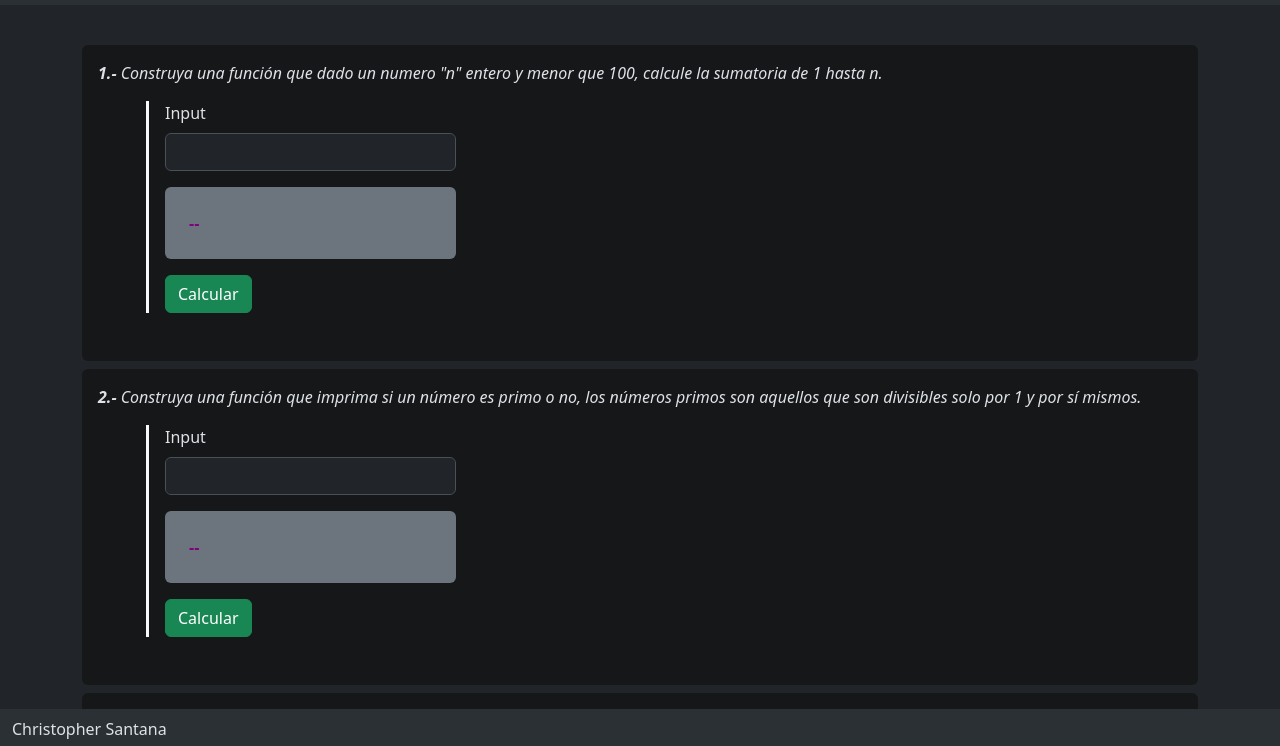
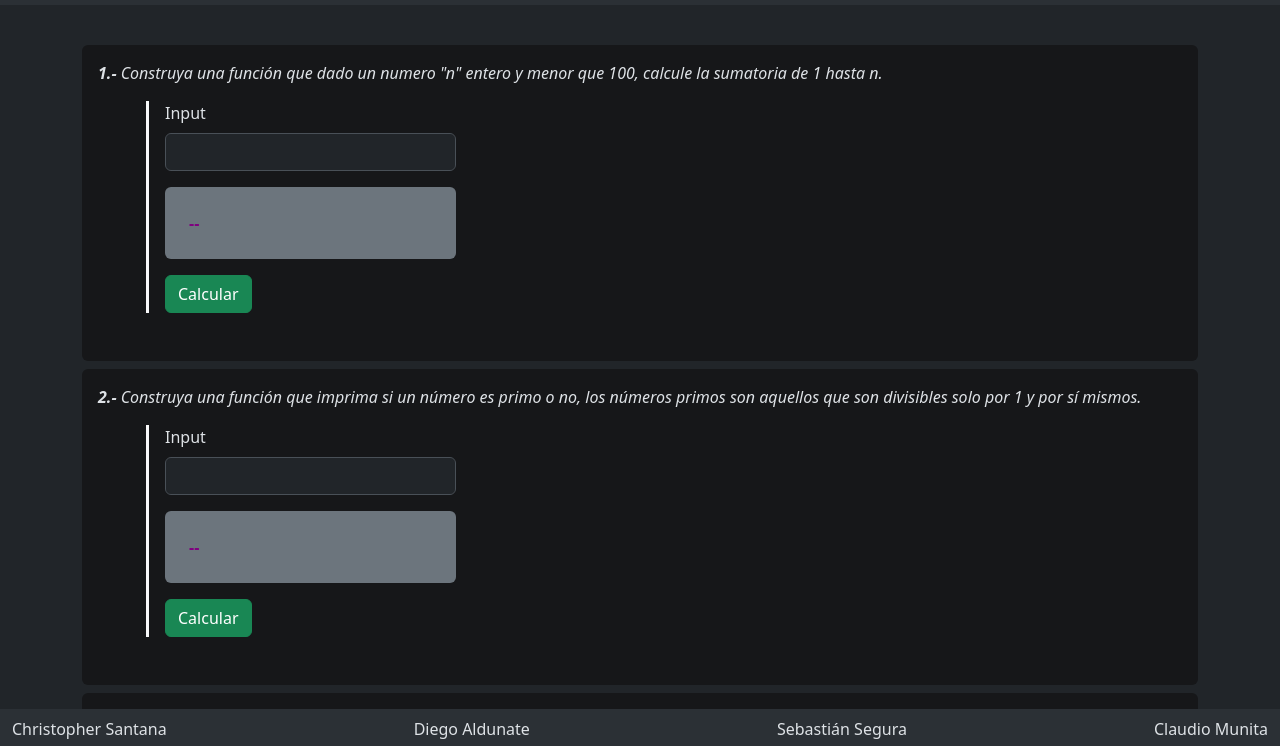
Before and after one commit to sebsegoso/fsjs-m3_g3, a plain HTML site: page index.html in a window 1280 px wide. Shown: the part 51-797 px from the top of the page. Drawn offline with nearby package versions, Linux system fonts and the light colour scheme.

Commit message:
modify footer

```diff
--- a/index.html
+++ b/index.html
@@ -127,6 +127,9 @@
     <footer class="navbar fixed-bottom bg-body-tertiary">
         <div class="container-fluid">
             <p class="fw-3 m-0">Christopher Santana</p>
+            <p class="fw-3 m-0">Diego Aldunate</p>
+            <p class="fw-3 m-0">Sebastián Segura</p>
+            <p class="fw-3 m-0">Claudio Munita</p>
         </div>
     </footer>
 
```
